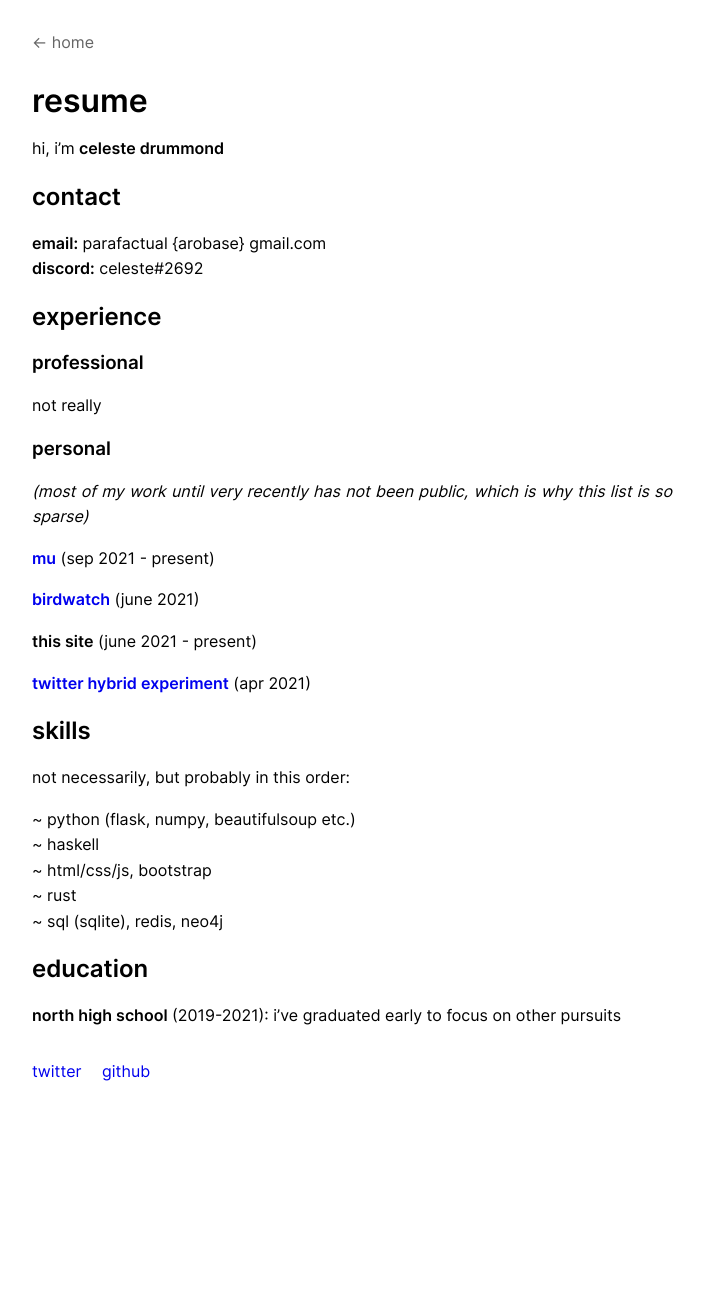
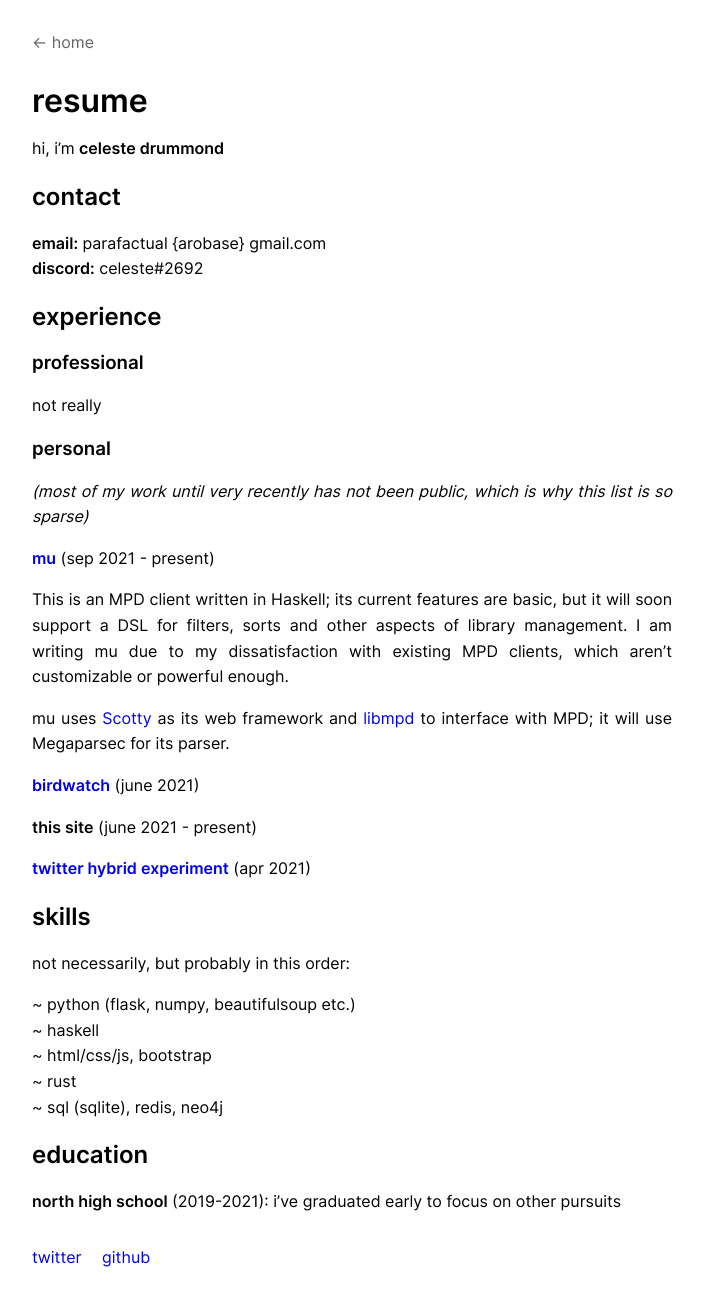
Before and after one commit to cosmicoptima/cosmicoptima.github.io, a Jekyll site: the page built from pages/resume.md, in a window 1280 px wide. Shown: the whole page, without its empty margins (96-800 px from the left). Built offline with Jekyll 4.4.1, drawn with Linux system fonts in a browser that asks for light colours; before the commit the page ends 1109 px from its top, so only the background shows below that.

Commit message:
mu's details

```diff
--- a/pages/resume.md
+++ b/pages/resume.md
@@ -24,6 +24,15 @@ _list is so sparse)_
 
 **[mu](https://github.com/cosmicoptima/mu)** (sep 2021 - present)
 
+This is an MPD client written in Haskell; its current features are basic, but it
+will soon support a DSL for filters, sorts and other aspects of library
+management. I am writing mu due to my dissatisfaction with existing MPD clients,
+which aren't customizable or powerful enough.
+
+mu uses [Scotty](https://hackage.haskell.org/package/scotty) as its web
+framework and [libmpd](https://hackage.haskell.org/package/libmpd) to interface
+with MPD; it will use Megaparsec for its parser.
+
 **[birdwatch](https://github.com/cosmicoptima/birdwatch)** (june 2021)
 
 **this site** (june 2021 - present)
```
